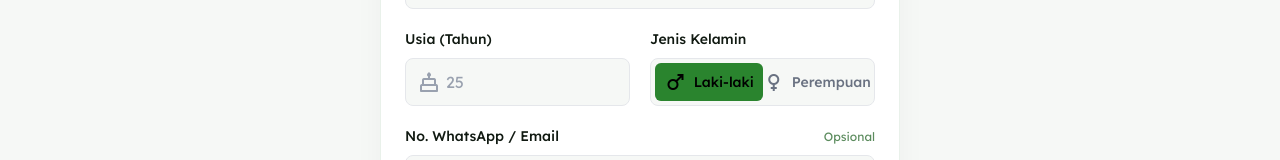
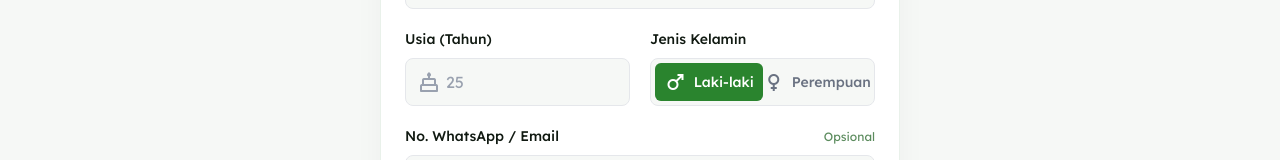
Before and after one commit to add146/Mizaj, a React (Vite) app in the folder web/: page /screening in a window 1280 px wide. Shown: the part 408-568 px from the top of the page. Built offline with nearby package versions, Linux system fonts and the light colour scheme.

Commit message:
Update gender selection styling: white text on green background

```diff
--- a/web/src/pages/ParticipantForm.tsx
+++ b/web/src/pages/ParticipantForm.tsx
@@ -121,7 +121,7 @@ export default function ParticipantForm() {
                                             onChange={(e) => setFormData({ ...formData, gender: e.target.value })}
                                         />
                                         <div className="absolute inset-0 bg-transparent peer-checked:bg-primary peer-checked:shadow-sm transition-all duration-200"></div>
-                                        <span className="relative z-10 text-gray-500 dark:text-gray-400 peer-checked:text-black flex items-center gap-1.5">
+                                        <span className="relative z-10 text-gray-500 dark:text-gray-400 peer-checked:text-white flex items-center gap-1.5">
                                             <span className="material-symbols-outlined text-[18px]">male</span>
                                             Laki-laki
                                         </span>
@@ -136,7 +136,7 @@ export default function ParticipantForm() {
                                             onChange={(e) => setFormData({ ...formData, gender: e.target.value })}
                                         />
                                         <div className="absolute inset-0 bg-transparent peer-checked:bg-primary peer-checked:shadow-sm transition-all duration-200"></div>
-                                        <span className="relative z-10 text-gray-500 dark:text-gray-400 peer-checked:text-black flex items-center gap-1.5">
+                                        <span className="relative z-10 text-gray-500 dark:text-gray-400 peer-checked:text-white flex items-center gap-1.5">
                                             <span className="material-symbols-outlined text-[18px]">female</span>
                                             Perempuan
                                         </span>
```
